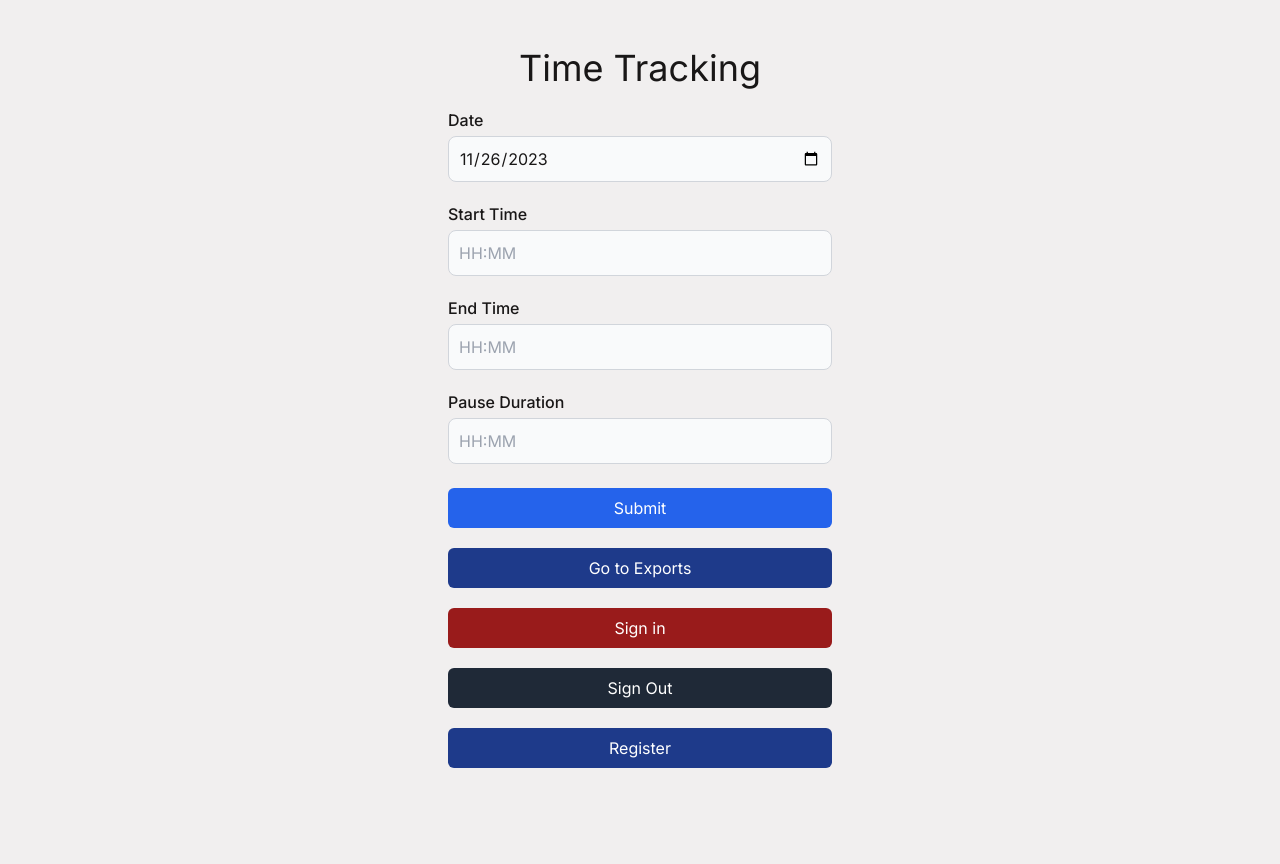
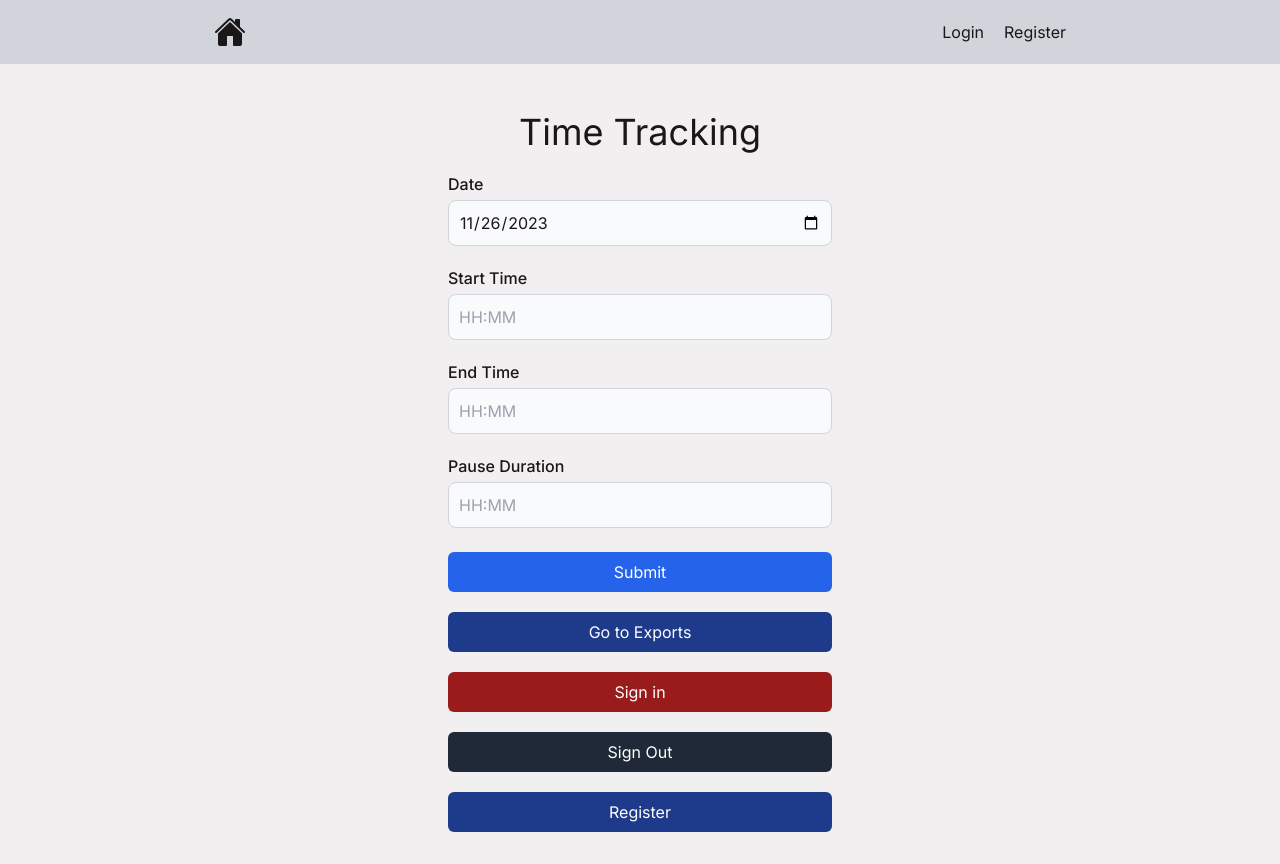
Before and after one commit to mariskoch/TimeTracking, a Next.js app: page / in a window 1280 px wide. Before the commit the page ends 800 px from the top, so only its background shows below. Built offline with nearby package versions, Linux system fonts and the light colour scheme.

Commit message:
first draft for navbar

```diff
--- a/app/layout.tsx
+++ b/app/layout.tsx
@@ -2,6 +2,8 @@ import type {Metadata} from 'next'
 import {Inter} from 'next/font/google'
 import './globals.css'
 import AuthProvider from "@/components/AuthProvider";
+import React from "react";
+import NavBar from "@/components/NavBar";
 
 const inter = Inter({subsets: ['latin']})
 
@@ -18,7 +20,10 @@ export default function RootLayout({
     return (
         <html lang="en">
         <AuthProvider>
-            <body className={inter.className}>{children}</body>
+            <body className={inter.className}>
+            <NavBar/>
+            {children}
+            </body>
         </AuthProvider>
         </html>
     )
--- a/components/Feedback.tsx
+++ b/components/Feedback.tsx
@@ -1,3 +1,5 @@
+import React from "react";
+
 export interface FeedbackProps {
     state: "Success" | "Error",
     message: string
--- /dev/null
+++ b/components/NavBar.tsx
@@ -0,0 +1,25 @@
+import React from "react";
+import {IoHome} from "react-icons/io5";
+import Link from "next/link";
+
+const NavBar: React.FC = () => {
+    return (
+        <div className={'flex h-[4em] bg-gray-300 justify-center'}>
+            <div className={'h-full w-full sm:max-w-[900px]'}>
+                <div className={'flex flex-row h-full'}>
+                    <div className={'flex items-center ml-6'}>
+                        <Link href={'/'}>
+                            <IoHome size={'2em'}></IoHome>
+                        </Link>
+                    </div>
+                    <div className={'flex ml-auto mr-6 items-center'}>
+                        <Link href={'/login'} className={'mr-5'}>Login</Link>
+                        <Link href={'/register'}>Register</Link>
+                    </div>
+                </div>
+            </div>
+        </div>
+    );
+}
+
+export default NavBar;
--- a/package.json
+++ b/package.json
@@ -14,7 +14,8 @@
     "next": "14.0.3",
     "next-auth": "^4.24.5",
     "react": "^18",
-    "react-dom": "^18"
+    "react-dom": "^18",
+    "react-icons": "^4.12.0"
   },
   "devDependencies": {
     "@types/bcrypt": "^5.0.2",
```
Also changed, not shown: 1 other file (tests, documents, lock files or other folders).
